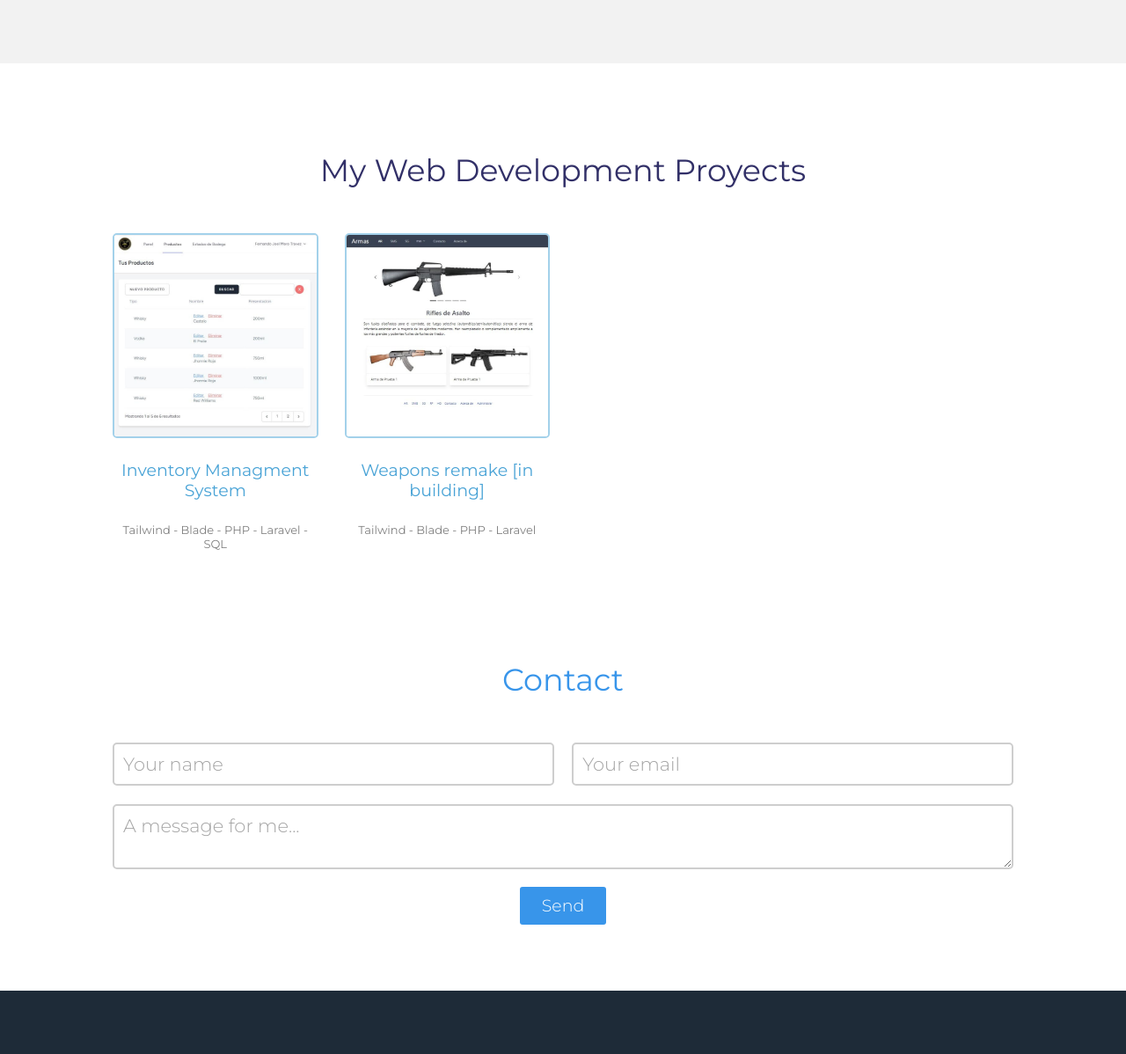
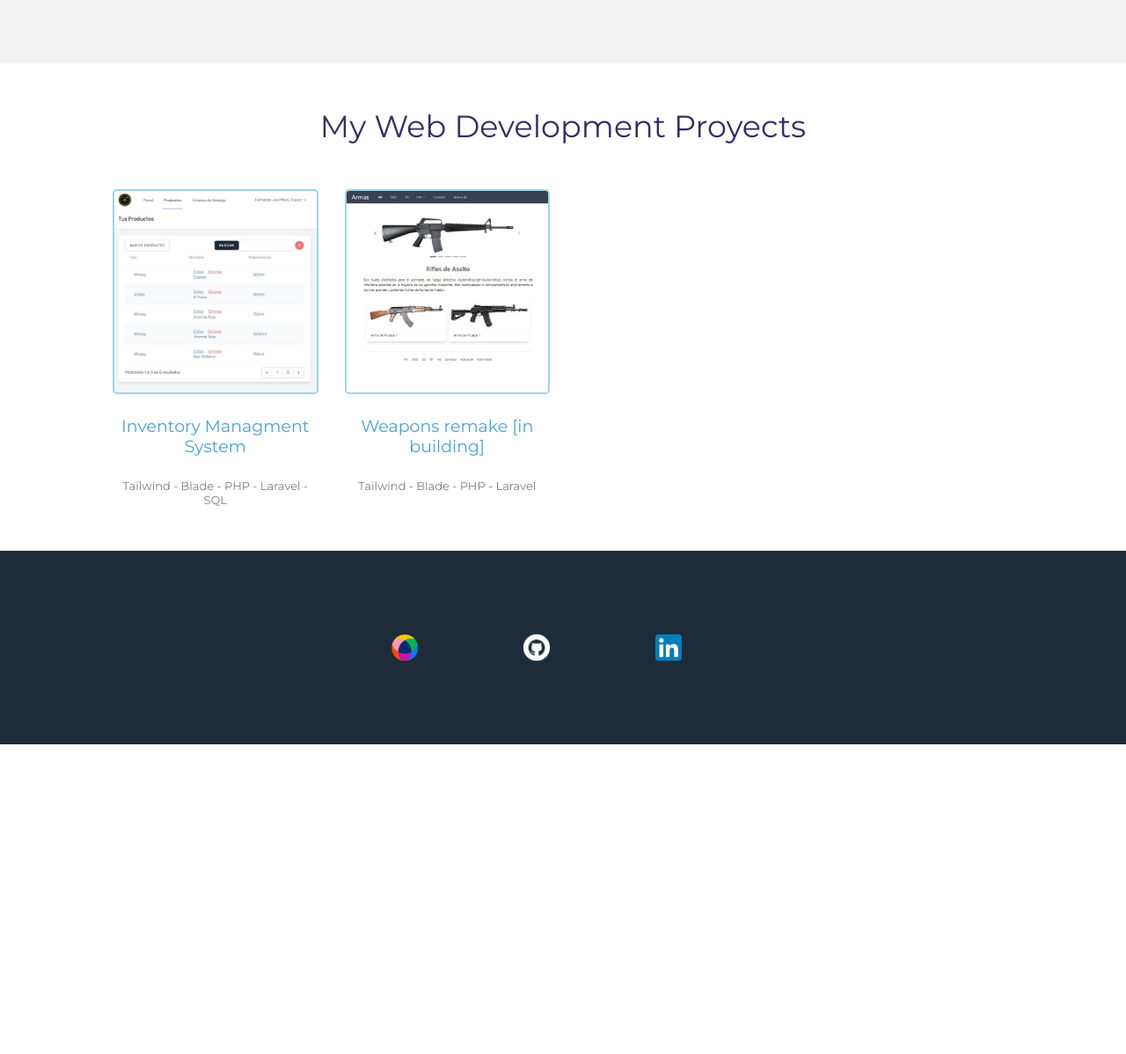
Before and after one commit to FernandoMeroDev/portfolio, a plain HTML site: page index.html in a window 1280 px wide. Shown: the part 1906-3104 px from the top of the page at 88% size. After the commit the page ends 2752 px from the top, so only its background shows below. Drawn offline with nearby package versions, Linux system fonts and the light colour scheme.

Commit message:
Disabled contact via email

```diff
--- a/css/main/my-projects.css
+++ b/css/main/my-projects.css
@@ -6,7 +6,11 @@ main .my-projects {
 
 main .web-design { background: #f2f2f2; }
 
-main .web-development { background: #fff; padding-bottom: 25px; }
+main .web-development {
+	background: #fff;
+	padding-top: 50px;
+	padding-bottom: 50px;
+}
 
 main .my-projects .title {
 	color: #323068;
--- a/index.html
+++ b/index.html
@@ -7,15 +7,18 @@
 	<link rel="icon" href="media/icon.png">
 	<link href="https://fonts.googleapis.com/css2?family=Montserrat:wght@300;400;500;600;700;800&display=swap" rel="stylesheet">
 	<link rel="stylesheet" href="styles.css">
+	<!--
+		Contact via email was disabled because is a violation to workana policies
+	 -->
 	<script type="text/javascript" src="https://cdn.jsdelivr.net/npm/@emailjs/browser@3/dist/email.min.js"></script>
-    <script type="text/javascript">
+    <!-- <script type="text/javascript">
         (function() {
             // Here I am starting the emailjs service with the public key of my account
 			// You can see the public key here: https://dashboard.emailjs.com/admin/account
             emailjs.init('SQEhufhOJNX-BFeFS');
         })();
-    </script>
-    <script src="js/email.js" defer></script>
+    </script> -->
+    <!-- <script src="js/email.js" defer></script> -->
 	<script src="js/navigation.js" defer></script>
 </head>
 <body>
@@ -234,7 +237,10 @@
 				</div>
 			</div>
 		</section>
-		<section class="contact">
+		<!--
+			Contact via email was disabled because is a violation to workana polices
+		-->
+		<!-- <section class="contact">
 			<h2 class="title" id="contactSectionTitle">Contact</h2>
 			<form class="form" id="contactForm">
 				<input class="name" type="text" placeholder="Your name" maxlength="50" name="your_name">
@@ -244,7 +250,7 @@
 			</form>
 			<p class="success-send" id="successSend">Your message was sent!</p>
 			<p class="failed-send" id="failedSend">Error sending your message...</p>
-		</section>
+		</section> -->
 	</main>
 	<footer>
 		<a class="social-network workana" href="https://www.instagram.com/">
```
